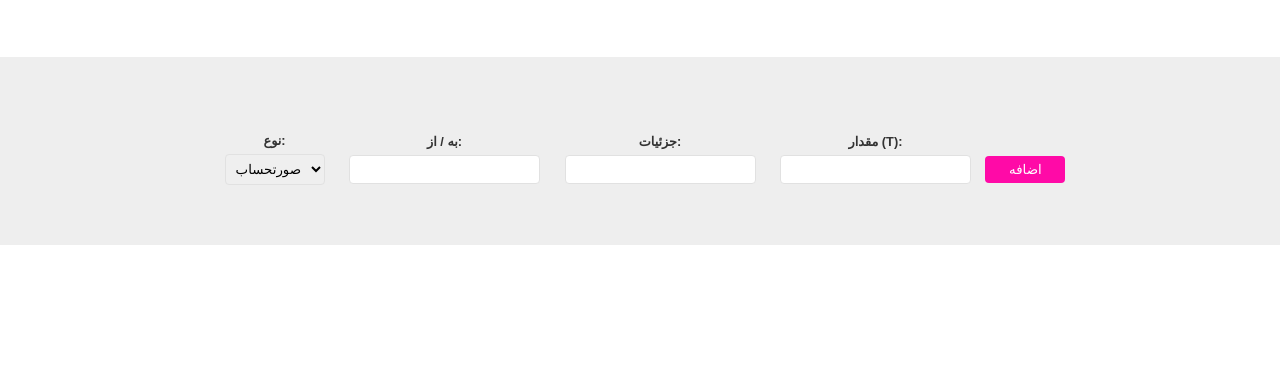
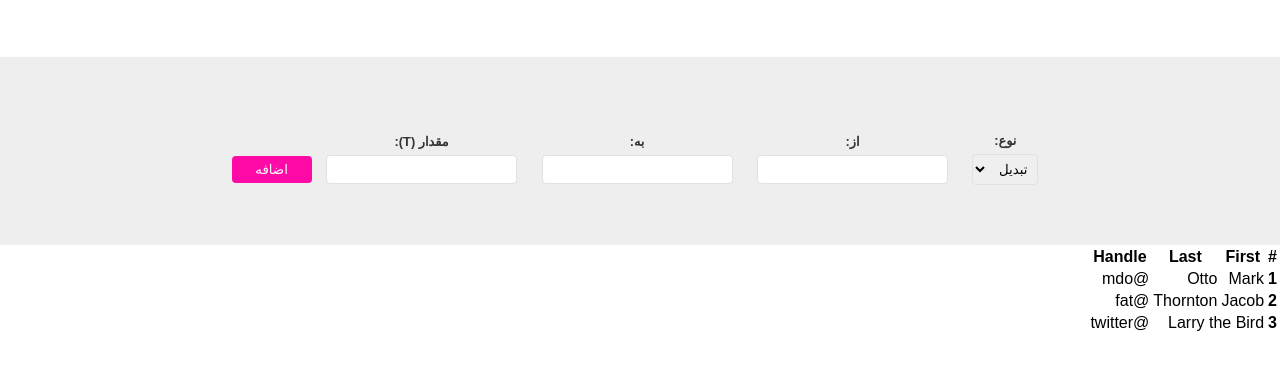
Before and after one commit to hassan7303/wallet, a website: page public/index.html in a window 1280 px wide. Shown: the part 81-450 px from the top of the page. Drawn offline with Linux system fonts and the light colour scheme.

Commit message:
add table in html

```diff
--- a/public/index.html
+++ b/public/index.html
@@ -1,4 +1,4 @@
-<html lang="en">
+<html lang="fa" dir="rtl">
   <head>
     <meta charset="UTF-8" />
     <meta name="viewport" content="width=device-width, initial-scale=1.0" />
@@ -13,21 +13,21 @@
       <ul class="item-list"></ul>
     </div>
 
-    <footer>
+    <header>
       <form class="new-item-form">
         <div class="field">
           <label>نوع:</label>
           <select id="type">
-            <option value="صورتحساب">صورتحساب</option>
-            <option value="پرداخت">پرداخت</option>
+            <option value="صورتحساب">تبدیل</option>
+            <option value="پرداخت">انتقال</option>
           </select>
         </div>
         <div class="field">
-          <label>به / از:</label>
+          <label> از:</label>
           <input type="text" id="Personal_account" />
         </div>
         <div class="field">
-          <label>جزئیات:</label>
+          <label>به:</label>
           <input type="text" id="details" />
         </div>
         <div class="field">
@@ -36,6 +36,39 @@
         </div>
         <button id="btn_add">اضافه</button>
       </form>
+    </header>
+    <footer>
+      <div>
+        <table class="table table-striped table-hover">
+          <thead>
+            <tr>
+              <th scope="col">#</th>
+              <th scope="col">First</th>
+              <th scope="col">Last</th>
+              <th scope="col">Handle</th>
+            </tr>
+          </thead>
+          <tbody>
+            <tr>
+              <th scope="row">1</th>
+              <td>Mark</td>
+              <td>Otto</td>
+              <td>@mdo</td>
+            </tr>
+            <tr>
+              <th scope="row">2</th>
+              <td>Jacob</td>
+              <td>Thornton</td>
+              <td>@fat</td>
+            </tr>
+            <tr>
+              <th scope="row">3</th>
+              <td colspan="2">Larry the Bird</td>
+              <td>@twitter</td>
+            </tr>
+          </tbody>
+        </table>
+      </div>
     </footer>
   </body>
 </html>
--- a/src/style.css
+++ b/src/style.css
@@ -29,7 +29,7 @@ li p {
   color: #333;
   margin: 8px 0 0;
 }
-footer {
+header {
   background: #eee;
   padding: 60px;
   margin-top: 60px;
@@ -64,10 +64,3 @@ button {
   min-width: 80px;
   border-radius: 4px;
 }
-footer a {
-  text-align: center;
-  display: block;
-  color: #999;
-  margin-top: 40px;
-  font-size: 0.7em;
-}
```
